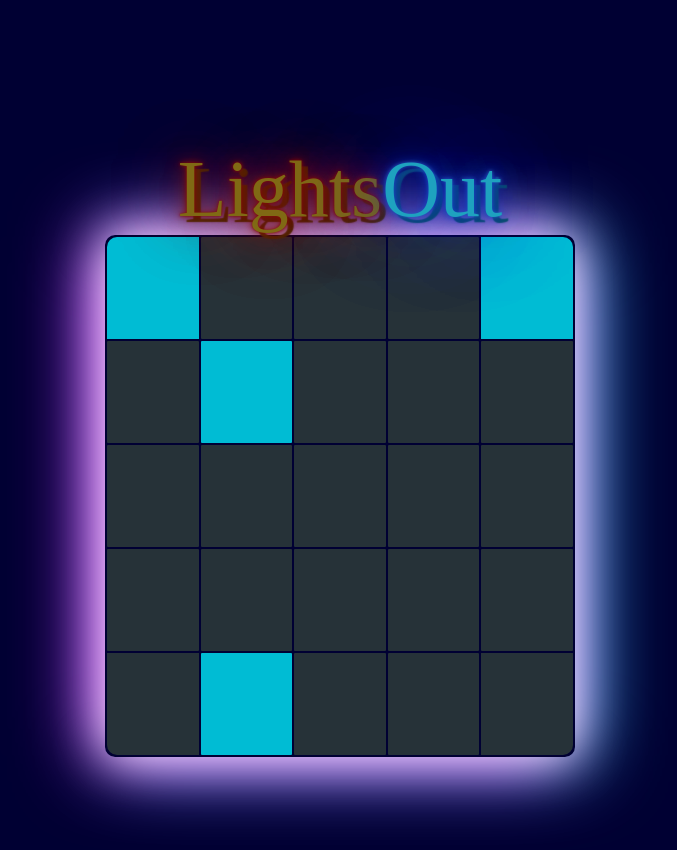
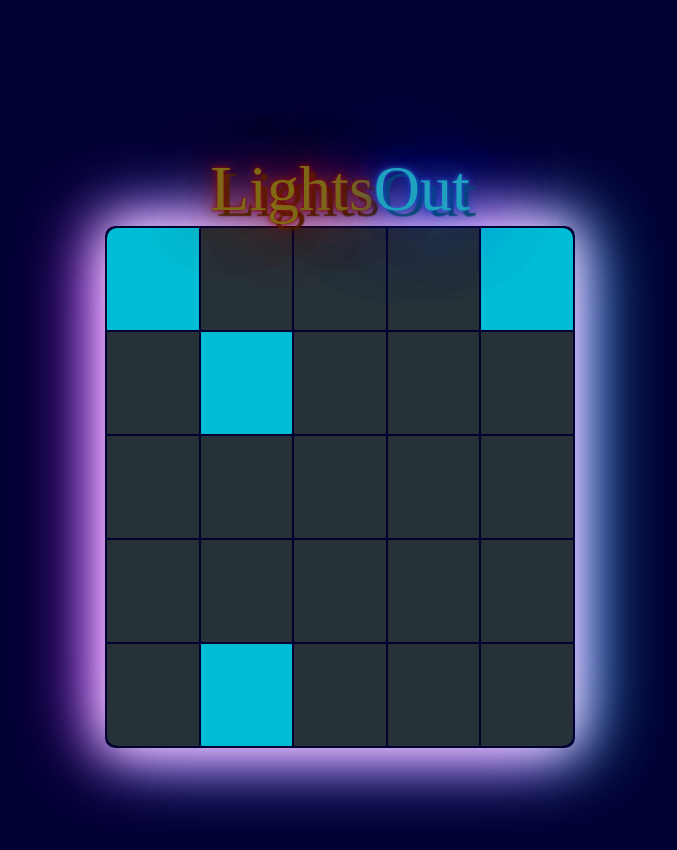
Before and after one commit to nooice/lights-out, a React (Create React App) app: page / in a window 1280 px wide. Shown: the whole page, without its empty margins (300-977 px from the left). Built offline with nearby package versions, Linux system fonts and the light colour scheme; a web font is replaced by a local one.

Commit message:
minor styling fix

```diff
--- a/src/Board.css
+++ b/src/Board.css
@@ -33,7 +33,7 @@ table tr:last-child td:last-child {
 .neon-orange {
   font-family: neon;
   color: #fb4264;
-  font-size: 80px;
+  font-size: 4em;
   text-shadow: 0 0 3vw #f40a35;
   animation: neon-orange 1s ease infinite;
   -moz-animation: neon-orange 1s ease infinite;
@@ -43,7 +43,7 @@ table tr:last-child td:last-child {
 .neon-blue {
   font-family: neon;
   color: #426dfb;
-  font-size: 80px;
+  font-size: 4em;
   text-shadow: 0 0 3vw #2356ff;
   animation: neon-blue 2s linear infinite;
   -moz-animation: neon-blue 2s linear infinite;
```
